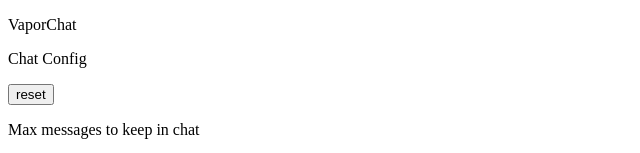
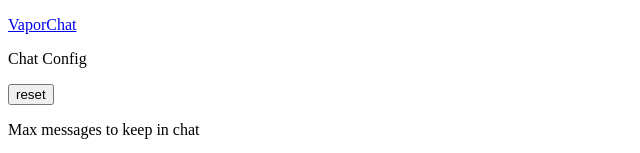
Before and after one commit to Jaimeloeuf/VaporChat, a Vue app in the folder webapp/: page / in a window 1280 px wide. Shown: the top 153 px of the page, without its empty margins (0-640 px from the left). Built offline with nearby package versions, Linux system fonts and the light colour scheme; the HTML template or start-up script is replaced by a standard one.

Commit message:
Refactor out logo and make it clickable to home.

```diff
--- a/webapp/src/App.vue
+++ b/webapp/src/App.vue
@@ -1,6 +1,7 @@
 <script setup lang="ts">
 import type { ChatConfig } from './ChatConfig'
 
+import Logo from './Logo.vue'
 import Chat from './Chat.vue'
 
 import { reactive, ref, computed } from 'vue'
@@ -46,7 +47,7 @@ const leaveChat = () => window.location.reload()
     <div class="flex w-full flex-col">
       <div v-if="ws === null" class="flex h-[80dvh] w-full flex-col items-center justify-center">
         <div class="flex flex-col gap-8">
-          <p class="text-2xl">VaporChat</p>
+          <Logo />
           <div class="w-xs">
             <div class="flex flex-row justify-between pb-1">
               <p>Chat Config</p>
@@ -93,7 +94,7 @@ const leaveChat = () => window.location.reload()
       <div v-else>
         <div class="flex w-full flex-row items-center justify-between pb-4 align-middle">
           <div>
-            <p class="text-2xl">VaporChat</p>
+            <Logo />
             <p class="text-sm font-light">
               {{ getWebsocketStateString(wsConnectionState) }}
             </p>
--- /dev/null
+++ b/webapp/src/Logo.vue
@@ -0,0 +1,5 @@
+<template>
+  <a href="/">
+    <p class="text-2xl">VaporChat</p>
+  </a>
+</template>
```
